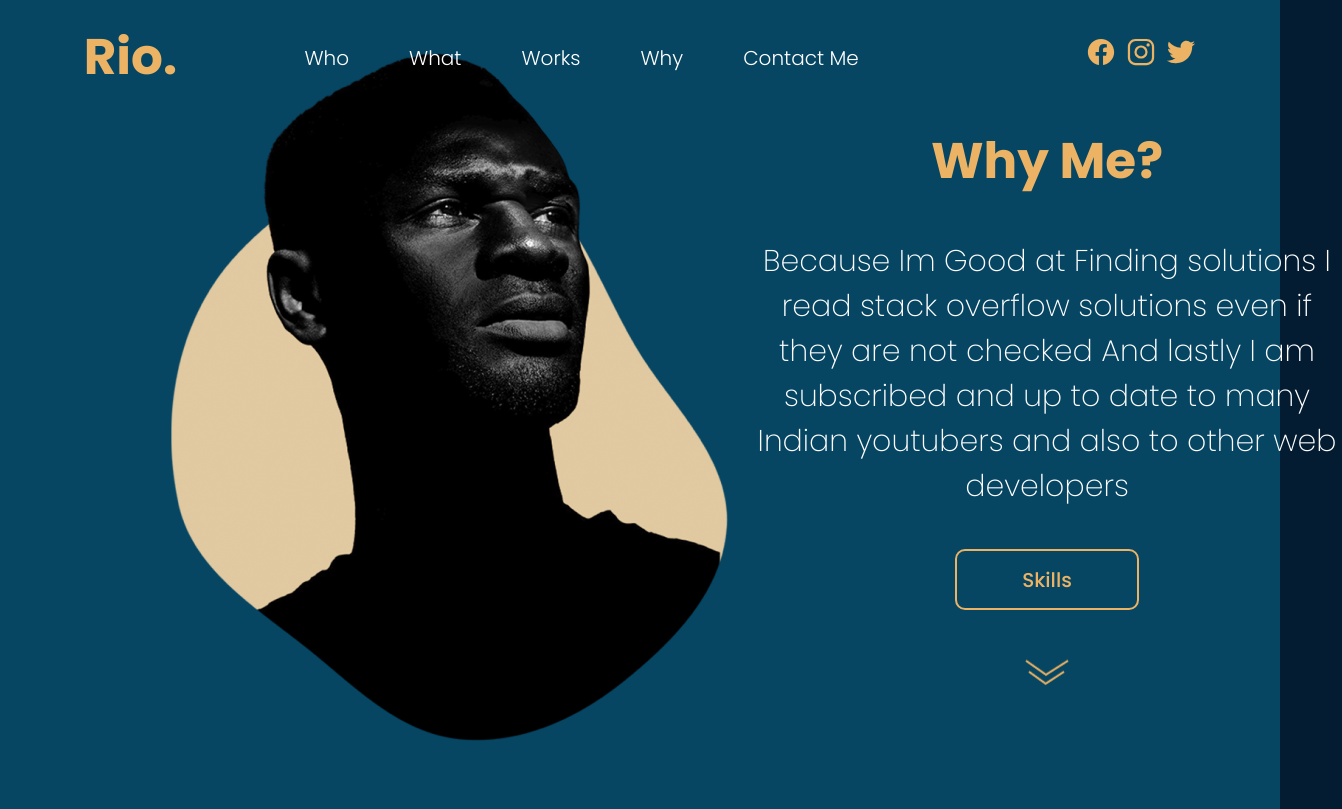
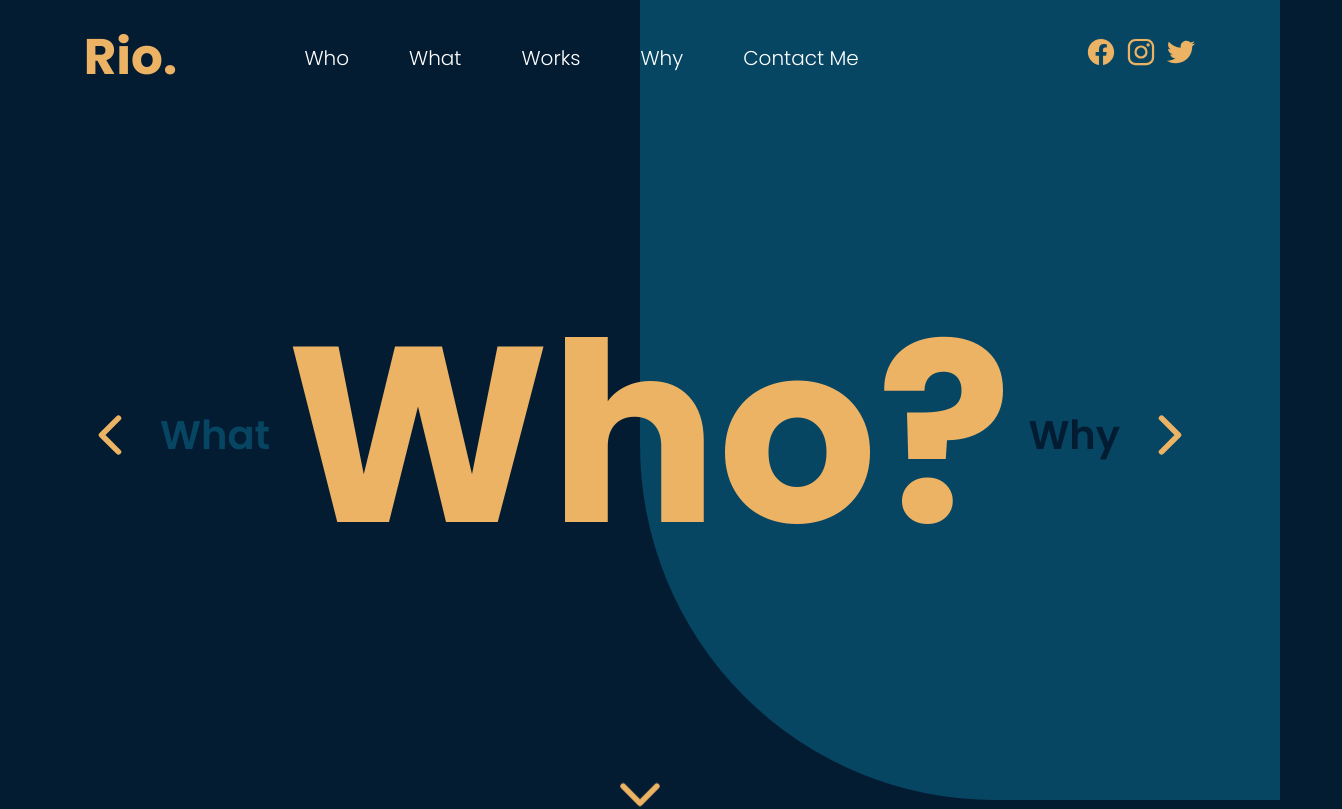
Before and after one commit to rio1004/vue-portfolio, a Vue app: page / in a window 1280 px wide. Shown: the top 809 px of the page, 1342 px wide, since content can reach past the window. Built offline with nearby package versions, Linux system fonts and the light colour scheme.

Commit message:
set the default page to who

```diff
--- a/src/views/HomePage.vue
+++ b/src/views/HomePage.vue
@@ -137,7 +137,7 @@ export default {
     },
     setup() {
         const showModal = ref(false);
-        const page = ref("why");
+        const page = ref("who");
         const goToPage = (p) => {
             console.log(page);
             page.value = p;
```
